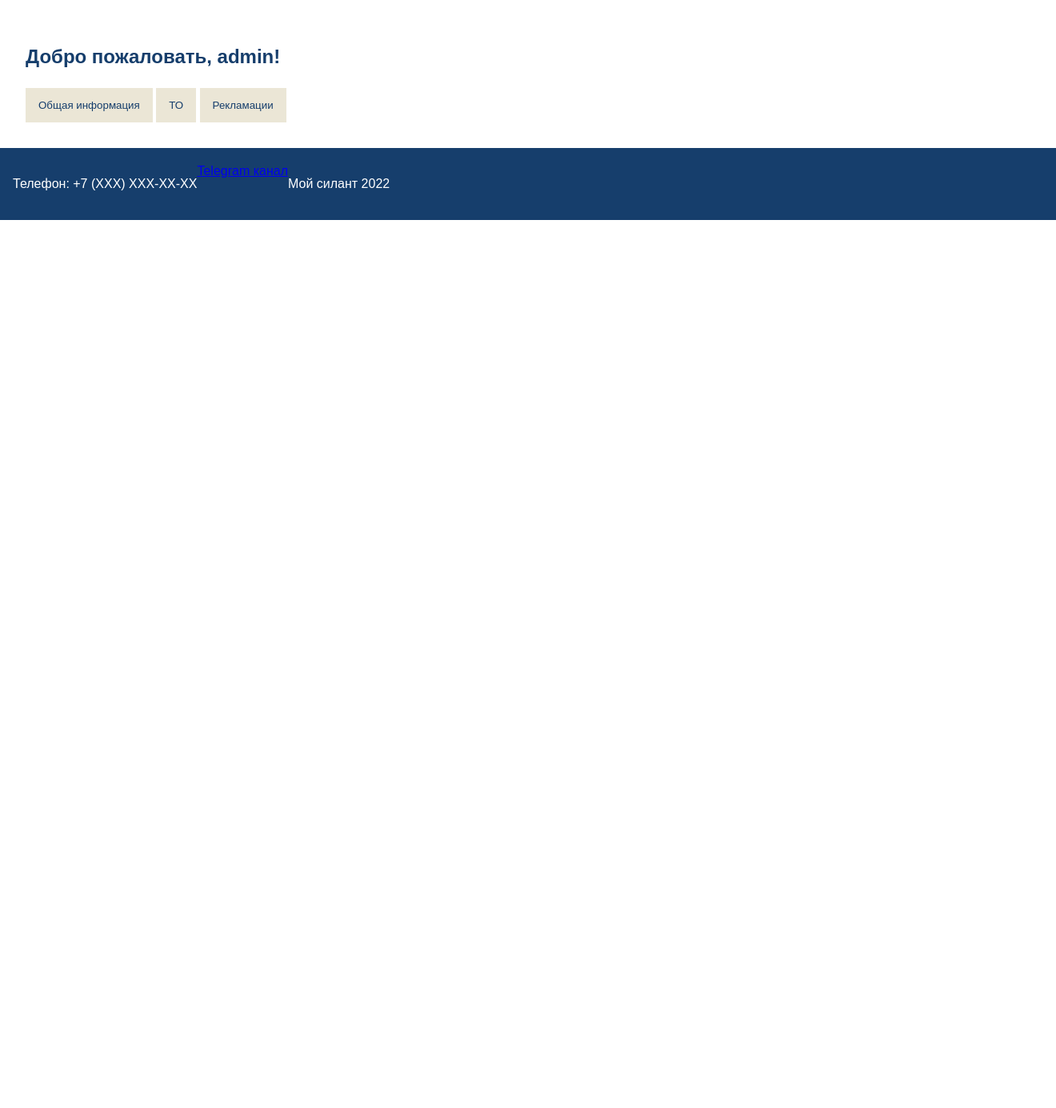
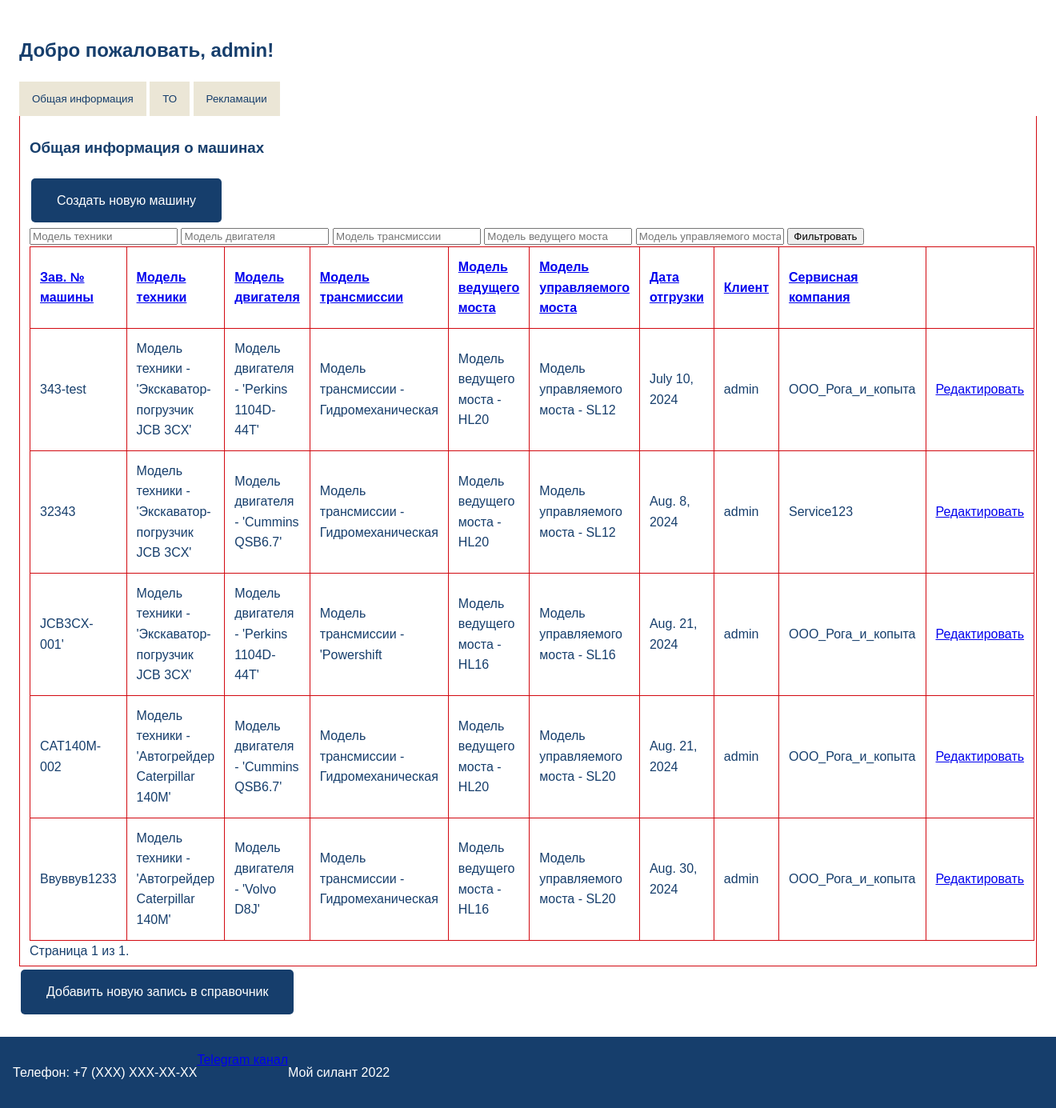
Before and after one commit to AlexKozyrev/Diplomnaya, a Django app: page /authenticated/ in a window 1320 px wide. Shown: the part 209-1594 px from the top of the page at 80% size. Before the commit the page ends 484 px from the top, so only its background shows below. Run offline with Django 4.2, Linux system fonts and the light colour scheme; a user stored in the database is signed in; data comes from the database, SQL or seed files in the repository; both versions use the stored data as it was after the commit.

Commit message:
Закончил основу

```diff
--- a/project/cars/views.py
+++ b/project/cars/views.py
@@ -67,6 +67,7 @@
 from django.core.paginator import Paginator
 from django.db.models import F
 from .models import Car, Maintenance, Complaint
+
 
 @login_required(login_url='home')
 def authenticated_home(request):
@@ -138,21 +139,14 @@
         'can_change_maintenance': request.user.has_perm('app_name.can_change_maintenance'),
         'can_add_complaint': request.user.has_perm('app_name.can_add_complaint'),
         'can_change_complaint': request.user.has_perm('app_name.can_change_complaint'),
+        'can_add_reference': request.user.has_perm('app_name.can_add_reference'),
+        'can_change_reference': request.user.has_perm('app_name.can_change_reference'),
     }
 
     if request.headers.get('x-requested-with') == 'XMLHttpRequest':
-        return render(request, 'partials/car_list.html', context)
+        return render(request, 'car_list.html', context)
     else:
         return render(request, 'authenticated_home.html', context)
-
-
-def reference_description(request):
-    category = request.GET.get('category')
-    name = request.GET.get('name')
-    reference = Reference.objects.filter(category=category, name=name).first()
-    if reference:
-        return JsonResponse({'description': reference.description})
-    return JsonResponse({'description': 'Описание не найдено'})
 
 
 def login_view(request):
@@ -167,6 +161,21 @@
         else:
             messages.error(request, "Неверное имя пользователя или пароль.")
     return render(request, 'base.html')
+
+
+def reference_description(request):
+    category = request.GET.get('category')
+    name = request.GET.get('name')
+    reference = Reference.objects.filter(category=category, name=name).first()
+
+    if reference:
+        context = {
+            'reference': reference,
+            'can_edit_reference': request.user.has_perm('app_name.can_change_reference')
+        }
+        return render(request, 'reference_detail.html', context)
+
+    return JsonResponse({'description': 'Описание не найдено'})
 
 
 def logout_view(request):
@@ -197,6 +206,9 @@
 
 def reference_detail(request, category, name):
     reference = get_object_or_404(Reference, category=category, name=name)
+    context = {
+        'can_change_reference': request.user.has_perm('app_name.can_change_reference'),
+    }
     return render(request, 'reference_details.html', {'reference': reference})
 
 
--- a/project/static/css/styles.css
+++ b/project/static/css/styles.css
@@ -1,32 +1,18 @@
-@font-face {
-    font-family: 'PT Astra Sans';
-    src: url('{% static 'fonts/PT-Astra-Sans_Regular.ttf' %}') format('truetype');
-    font-weight: normal;
-    font-style: normal;
-}
-
-@font-face {
-    font-family: 'PT Astra Sans';
-    src: url('{% static 'fonts/PT-Astra-Sans_Bold.ttf' %}') format('truetype');
-    font-weight: bold;
-    font-style: normal;
-}
 body {
     font-family: 'PT Astra Sans', sans-serif;
     line-height: 1.6;
     margin: 0;
     padding: 0;
-    color: #163E6C; /* Основной текстовый цвет */
+    color: #163E6C;
 }
 
 header {
-    background: #EBE6D6; /* Фон header в стиле бренда */
+    background: #EBE6D6;
     padding: 1rem;
     display: flex;
     justify-content: space-between;
     align-items: center;
 }
-
 
 header img {
     max-width: 100px;
@@ -44,13 +30,14 @@
     padding: 1rem;
 }
 
+/* Таблицы */
 table {
     width: 100%;
     border-collapse: collapse;
 }
 
 table, th, td {
-    border: 1px solid #D20A11; /* Цвет границ таблицы */
+    border: 1px solid #D20A11;
 }
 
 th, td {
@@ -59,9 +46,10 @@
 }
 
 tr:hover {
-    background-color: #EBE6D6; /* Цвет при наведении */
+    background-color: #EBE6D6;
 }
 
+/* Табы */
 .tab-button {
     background-color: #EBE6D6;
     border: none;
@@ -89,6 +77,7 @@
     border-top: none;
 }
 
+/* Модальное окно */
 .modal {
     display: none;
     position: fixed;
@@ -122,6 +111,118 @@
     text-decoration: none;
     cursor: pointer;
 }
+
 .h1 {
-font-family: 'PT Astra Sans', sans-serif;
+    font-family: 'PT Astra Sans', sans-serif;
 }
+
+/* Кнопки */
+.button, .button-2 {
+    padding: 15px 32px;
+    text-align: center;
+    text-decoration: none;
+    display: inline-block;
+    font-size: 16px;
+    margin: 4px 2px;
+    cursor: pointer;
+    border-radius: 5px;
+}
+
+.button {
+    background-color: #163E6C;
+    color: white;
+}
+
+.button:hover, .button-2:hover {
+    background-color: #D20A11;
+}
+
+.button-2 {
+    background-color: #EBE6D6;
+    color: #163E6C;
+}
+
+/* Медиа-запросы для различных разрешений */
+@media screen and (max-width: 1920px) {
+    /* Для 1920x1080 */
+    main {
+        padding: 3rem;
+    }
+    header img {
+        max-width: 120px;
+    }
+}
+
+@media screen and (max-width: 1536px) {
+    /* Для 1536x864 */
+    main {
+        padding: 2.5rem;
+    }
+    header img {
+        max-width: 110px;
+    }
+}
+
+@media screen and (max-width: 1440px) {
+    /* Для 1440x900 */
+    main {
+        padding: 2rem;
+    }
+    header img {
+        max-width: 100px;
+    }
+}
+
+@media screen and (max-width: 1366px) {
+    /* Для 1366x768 */
+    main {
+        padding: 1.5rem;
+    }
+    header img {
+        max-width: 90px;
+    }
+    .modal-content {
+        width: 90%;
+    }
+}
+
+@media screen and (max-width: 768px) {
+    /* Для планшетов и мобильных устройств */
+    header {
+        flex-direction: column;
+        align-items: flex-start;
+    }
+    header img {
+        max-width: 80px;
+    }
+    main {
+        padding: 1rem;
+    }
+    .button, .button-2 {
+        padding: 10px 20px;
+        font-size: 14px;
+    }
+    .modal-content {
+        width: 95%;
+        margin: 10% auto;
+    }
+}
+
+@media screen and (max-width: 360px) {
+    /* Для мобильных устройств 360x640 */
+    header img {
+        max-width: 60px;
+    }
+    main {
+        padding: 0.5rem;
+    }
+    .button, .button-2 {
+        padding: 8px 16px;
+        font-size: 12px;
+    }
+    .modal-content {
+        width: 98%;
+        margin: 5% auto;
+        padding: 10px;
+    }
+}
--- a/project/templates/authenticated_home.html
+++ b/project/templates/authenticated_home.html
@@ -37,13 +37,14 @@
         {% if can_add_maintenance %}
             <a href="{% url 'create_maintenance' %}" class="button">Создать новое ТО</a>
         {% endif %}
-        <table>
-            <form method="get">
+        <form method="get">
             <input type="text" name="maintenance_type" placeholder="Вид ТО">
             <input type="text" name="car__factory_number" placeholder="зав.номер машины">
             <input type="text" name="maintenance_organization" placeholder="Организация, проводившая ТО">
             <button type="submit-2">Фильтровать</button>
             </form>
+        <table>
+
             <thead>
                 <tr>
                     <th><a href="?sort=car__factory_number">Машина</a></th>
@@ -112,9 +113,6 @@
     {% if can_add_reference %}
          <a href="{% url 'create_reference' %}" class="button">Добавить новую запись в справочник</a>
     {% endif %}
-    {% if can_edit_reference %}
-         <a href="{% url 'edit_reference' %}" class="button">Изменить существующий справочник</a>
-    {% endif %}
     <script>
         function openTab(tabName) {
             var i, tabContent, tabButtons;
@@ -133,7 +131,9 @@
         }
         // Open the 'general' tab by default
         openTab('general');
-
+        window.onload = function() {
+                 openTab('general');
+        }
         <script>
     $(document).ready(function() {
         $('#filter-form').on('submit', function(event) {
--- a/project/templates/reference_details.html
+++ b/project/templates/reference_details.html
@@ -12,5 +12,8 @@
         <td>{{ reference.description|linebreaks }}</td>
     </tr>
 </table>
+{% if can_edit_reference %}
+    <a href="{% url 'edit_reference' %}" class="button">Изменить существующий справочник</a>
+{% endif %}
 <a href="javascript:history.back()">Назад</a>
 {% endblock %}
```
Also changed, not shown: project/templates/maintenance_list.html (added, +27 -0 lines), project/db.sqlite3.
